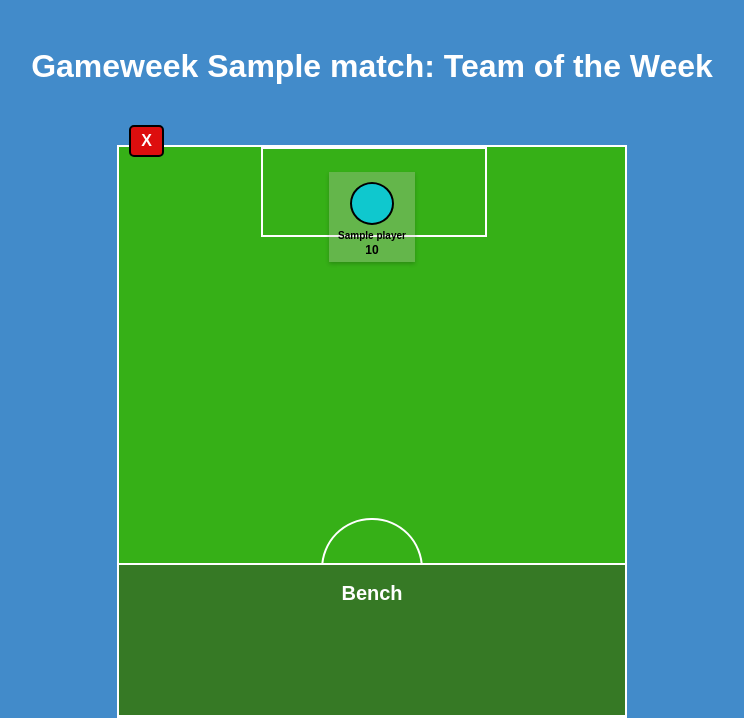
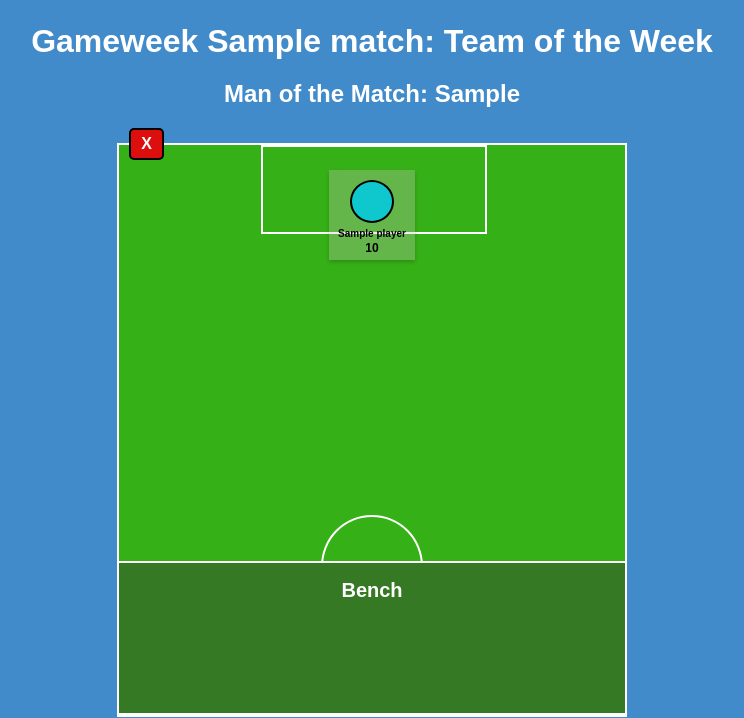
Before and after one commit to liammcswiney/fpl, a Flask app: template templates/team_of_the_week.html in a window 1280 px wide. Shown: the top 718 px of the page, without its empty margins (268-1012 px from the left). Run offline with Flask 3, Linux system fonts and the light colour scheme; the template is opened without the code that fills it: most values are stand-ins (such as "Sample title", 1, 10 or a date in 2020).

Commit message:
Add files via upload

```diff
--- a/templates/gameweek_points.html
+++ b/templates/gameweek_points.html
@@ -299,6 +299,7 @@
             z-index: 9999;
             max-height: 60vh;
             overflow-y: auto;
+            border: 2px solid #000000;
         }
 
         .overlay {
--- a/templates/team_of_the_week.html
+++ b/templates/team_of_the_week.html
@@ -10,7 +10,7 @@
 
         .header {
             background-color: #428bca;
-            padding: 20px;
+            padding: 15px;
             color: #fff;
             text-align: center;
         }
@@ -18,7 +18,7 @@
         .header h1 {
             color: #fff;
             text-align: center;
-            margin: 20px 0;
+            margin: 0px 0;
         }
 
         .menu {
@@ -27,7 +27,7 @@
             margin: 0 auto; /* Center the menu horizontally */
             background-color: #428bca00; /* Set a background color for the menu */
             top: -10px;
-            padding: 10px; /* Add padding as desired */
+            padding: 0px; /* Add padding as desired */
             box-sizing: border-box; /* Include padding in the width calculation */
             z-index: 1;
         }
@@ -206,7 +206,7 @@
 
         .return-button {
             position: absolute;
-            top: 10px;
+            top: -5px;
             left: 10px;
             padding: 5px 10px;
             background-color: #dd0e0e;
@@ -237,6 +237,7 @@
             z-index: 9999;
             max-height: 60vh;
             overflow-y: auto;
+            border: 2px solid #000000;
         }
 
         .overlay {
@@ -292,9 +293,6 @@
         #popup tr:nth-last-child(2):not(:last-child) {
             border-bottom: 2px solid black;
         }
-
-
-
 
     </style>
 
@@ -412,6 +410,7 @@
 <body>
     <div class="header">
         <h1>Gameweek {{ match }}: Team of the Week</h1>
+        <h2>Man of the Match: {{ man_of_match }}</h2>
     </div>
     <link rel="stylesheet" href="https://cdnjs.cloudflare.com/ajax/libs/font-awesome/5.15.3/css/all.min.css">
     <div class="menu">
@@ -423,7 +422,11 @@
             <div class="halfway-line2"></div>
             <div class="player-row">
                 <div class="player-position">
-                    <div class="icon" onclick="showPopup(0)"></div>
+                    <div class="icon" onclick="showPopup(0)">
+                        {% if man_of_match == sorted_player_scores['Player'][0] %}
+                            <i class="fas fa-crown" style="color: rgb(255, 217, 0);"></i>
+                        {% endif %}
+                    </div>
                     <div class="name">{{ sorted_player_scores['Player'][0] }}</div>
                     <div class="points">{{ sorted_player_scores['Score'][0] }}</div>
                 </div>
@@ -431,24 +434,40 @@
             {% if formation == 1 %}
             <div class="player-row">
                 <div class="player-position">
-                    <div class="icon" onclick="showPopup(1)"></div>
+                    <div class="icon" onclick="showPopup(1)">
+                        {% if man_of_match == sorted_player_scores['Player'][1] %}
+                            <i class="fas fa-crown" style="color: rgb(255, 217, 0);"></i>
+                        {% endif %}
+                    </div>
                     <div class="name">{{ sorted_player_scores['Player'][1] }}</div>
                     <div class="points">{{ sorted_player_scores['Score'][1] }}</div>
                 </div>
                 <div class="player-position">
-                    <div class="icon" onclick="showPopup(2)"></div>
+                    <div class="icon" onclick="showPopup(2)">
+                        {% if man_of_match == sorted_player_scores['Player'][2] %}
+                            <i class="fas fa-crown" style="color: rgb(255, 217, 0);"></i>
+                        {% endif %}
+                    </div>
                     <div class="name">{{ sorted_player_scores['Player'][2] }}</div>
                     <div class="points">{{ sorted_player_scores['Score'][2] }}</div>
                 </div>
             </div>
             <div class="player-row">
                 <div class="player-position">
-                    <div class="icon" onclick="showPopup(3)"></div>
+                    <div class="icon" onclick="showPopup(3)">
+                        {% if man_of_match == sorted_player_scores['Player'][3] %}
+                            <i class="fas fa-crown" style="color: rgb(255, 217, 0);"></i>
+                        {% endif %}
+                    </div>
                     <div class="name">{{ sorted_player_scores['Player'][3] }}</div>
                     <div class="points">{{ sorted_player_scores['Score'][3] }}</div>
                 </div>
                 <div class="player-position">
-                    <div class="icon" onclick="showPopup(4)"></div>
+                    <div class="icon" onclick="showPopup(4)">
+                        {% if man_of_match == sorted_player_scores['Player'][4] %}
+                            <i class="fas fa-crown" style="color: rgb(255, 217, 0);"></i>
+                        {% endif %}
+                    </div>
                     <div class="name">{{ sorted_player_scores['Player'][4] }}</div>
                     <div class="points">{{ sorted_player_scores['Score'][4] }}</div>
                 </div>
@@ -457,26 +476,42 @@
             {% if formation == 2 %}
             <div class="player-row">
                 <div class="player-position">
-                    <div class="icon" onclick="showPopup(1)"></div>
+                    <div class="icon" onclick="showPopup(1)">
+                        {% if man_of_match == sorted_player_scores['Player'][1] %}
+                            <i class="fas fa-crown" style="color: rgb(255, 217, 0);"></i>
+                        {% endif %}
+                    </div>
                     <div class="name">{{ sorted_player_scores['Player'][1] }}</div>
                     <div class="points">{{ sorted_player_scores['Score'][1] }}</div>
                 </div>
                 <div class="player-position">
-                    <div class="icon" onclick="showPopup(2)"></div>
+                    <div class="icon" onclick="showPopup(2)">
+                        {% if man_of_match == sorted_player_scores['Player'][2] %}
+                            <i class="fas fa-crown" style="color: rgb(255, 217, 0);"></i>
+                        {% endif %}
+                    </div>
                     <div class="name">{{ sorted_player_scores['Player'][2] }}</div>
                     <div class="points">{{ sorted_player_scores['Score'][2] }}</div>
                 </div>
             </div>
             <div class="player-row">
                 <div class="player-position">
-                    <div class="icon" onclick="showPopup(3)"></div>
+                    <div class="icon" onclick="showPopup(3)">
+                        {% if man_of_match == sorted_player_scores['Player'][3] %}
+                            <i class="fas fa-crown" style="color: rgb(255, 217, 0);"></i>
+                        {% endif %}
+                    </div>
                     <div class="name">{{ sorted_player_scores['Player'][3] }}</div>
                     <div class="points">{{ sorted_player_scores['Score'][3] }}</div>
                 </div>
             </div>
             <div class="player-row">
                 <div class="player-position">
-                    <div class="icon" onclick="showPopup(4)"></div>
+                    <div class="icon" onclick="showPopup(4)">
+                        {% if man_of_match == sorted_player_scores['Player'][4] %}
+                            <i class="fas fa-crown" style="color: rgb(255, 217, 0);"></i>
+                        {% endif %}
+                    </div>
                     <div class="name">{{ sorted_player_scores['Player'][4] }}</div>
                     <div class="points">{{ sorted_player_scores['Score'][4] }}</div>
                 </div>
@@ -485,26 +520,42 @@
             {% if formation == 3 %}
             <div class="player-row">
                 <div class="player-position">
-                    <div class="icon" onclick="showPopup(1)"></div>
+                    <div class="icon" onclick="showPopup(1)">
+                        {% if man_of_match == sorted_player_scores['Player'][1] %}
+                            <i class="fas fa-crown" style="color: rgb(255, 217, 0);"></i>
+                        {% endif %}
+                    </div>
                     <div class="name">{{ sorted_player_scores['Player'][1] }}</div>
                     <div class="points">{{ sorted_player_scores['Score'][1] }}</div>
                 </div>
             </div>
             <div class="player-row">
                 <div class="player-position">
-                    <div class="icon" onclick="showPopup(2)"></div>
+                    <div class="icon" onclick="showPopup(2)">
+                        {% if man_of_match == sorted_player_scores['Player'][2] %}
+                            <i class="fas fa-crown" style="color: rgb(255, 217, 0);"></i>
+                        {% endif %}
+                    </div>
                     <div class="name">{{ sorted_player_scores['Player'][2] }}</div>
                     <div class="points">{{ sorted_player_scores['Score'][2] }}</div>
                 </div>
                 <div class="player-position">
-                    <div class="icon" onclick="showPopup(3)"></div>
+                    <div class="icon" onclick="showPopup(3)">
+                        {% if man_of_match == sorted_player_scores['Player'][3] %}
+                            <i class="fas fa-crown" style="color: rgb(255, 217, 0);"></i>
+                        {% endif %}
+                    </div>
                     <div class="name">{{ sorted_player_scores['Player'][3] }}</div>
                     <div class="points">{{ sorted_player_scores['Score'][3] }}</div>
                 </div>
             </div>
             <div class="player-row">
                 <div class="player-position">
-                    <div class="icon" onclick="showPopup(4)"></div>
+                    <div class="icon" onclick="showPopup(4)">
+                        {% if man_of_match == sorted_player_scores['Player'][4] %}
+                            <i class="fas fa-crown" style="color: rgb(255, 217, 0);"></i>
+                        {% endif %}
+                    </div>
                     <div class="name">{{ sorted_player_scores['Player'][4] }}</div>
                     <div class="points">{{ sorted_player_scores['Score'][4] }}</div>
                 </div>
--- a/templates/view_gameweek_points.html
+++ b/templates/view_gameweek_points.html
@@ -299,6 +299,7 @@
             z-index: 9999;
             max-height: 60vh;
             overflow-y: auto;
+            border: 2px solid #000000;
         }
 
         .overlay {
```
